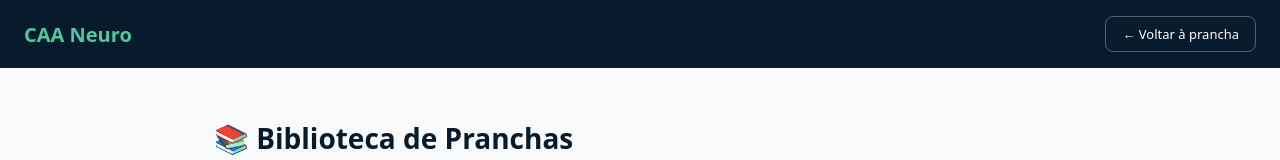
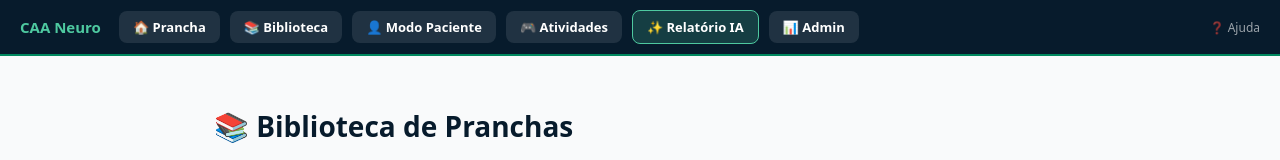
Before and after one commit to andreajoa/CAA-NEURO, a Next.js app: page /biblioteca in a window 1280 px wide. Shown: the top 160 px of the page. Built offline with nearby package versions, Linux system fonts and the light colour scheme; no server answers.

Commit message:
Nav: nav completo em biblioteca e atividades — consistência visual

```diff
--- a/app/biblioteca/page.jsx
+++ b/app/biblioteca/page.jsx
@@ -36,13 +36,16 @@ export default function Biblioteca() {
 
   return (
     <div style={{ minHeight:"100vh", background:"#f9fafb", fontFamily:"system-ui" }}>
-      <div style={{ background:"#071b2c", padding:"16px 24px", display:"flex", alignItems:"center", justifyContent:"space-between" }}>
-        <span style={{ color:"#4ec9a0", fontWeight:"800", fontSize:"20px" }}>CAA Neuro</span>
-        <button onClick={() => router.push("/app")}
-          style={{ background:"transparent", border:"1px solid rgba(255,255,255,0.3)", color:"white", padding:"8px 16px", borderRadius:"8px", cursor:"pointer", fontSize:"13px" }}>
-          ← Voltar à prancha
-        </button>
-      </div>
+      <nav style={{background:"#071b2c",padding:"10px 20px",display:"flex",gap:"10px",alignItems:"center",flexWrap:"wrap",borderBottom:"2px solid #00885f"}}>
+        <span style={{color:"#4ec9a0",fontWeight:"800",fontSize:"15px",marginRight:"8px"}}>CAA Neuro</span>
+        <a href="/app" style={{color:"white",textDecoration:"none",background:"rgba(255,255,255,0.1)",padding:"7px 14px",borderRadius:"8px",fontSize:"13px",fontWeight:"600"}}>🏠 Prancha</a>
+        <a href="/biblioteca" style={{color:"white",textDecoration:"none",background:"rgba(255,255,255,0.1)",padding:"7px 14px",borderRadius:"8px",fontSize:"13px",fontWeight:"600"}}>📚 Biblioteca</a>
+        <a href="/paciente" style={{color:"white",textDecoration:"none",background:"rgba(255,255,255,0.1)",padding:"7px 14px",borderRadius:"8px",fontSize:"13px",fontWeight:"600"}}>👤 Modo Paciente</a>
+        <a href="/atividades" style={{color:"white",textDecoration:"none",background:"rgba(255,255,255,0.1)",padding:"7px 14px",borderRadius:"8px",fontSize:"13px",fontWeight:"600"}}>🎮 Atividades</a>
+        <a href="/pacientes" style={{color:"white",textDecoration:"none",background:"rgba(78,201,160,0.2)",border:"1px solid #4ec9a0",padding:"7px 14px",borderRadius:"8px",fontSize:"13px",fontWeight:"600"}}>✨ Relatório IA</a>
+        <a href="/admin" style={{color:"white",textDecoration:"none",background:"rgba(255,255,255,0.1)",padding:"7px 14px",borderRadius:"8px",fontSize:"13px",fontWeight:"600"}}>📊 Admin</a>
+        <a href="/suporte" style={{color:"rgba(255,255,255,0.6)",textDecoration:"none",fontSize:"12px",marginLeft:"auto"}}>❓ Ajuda</a>
+      </nav>
 
       <div style={{ maxWidth:"900px", margin:"0 auto", padding:"32px 24px" }}>
         <h1 style={{ fontSize:"28px", fontWeight:"800", color:"#071b2c", marginBottom:"8px" }}>📚 Biblioteca de Pranchas</h1>
```
Also changed, not shown: app/atividades/page.jsx (+10 -4 lines).
